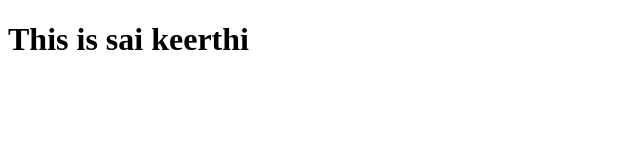
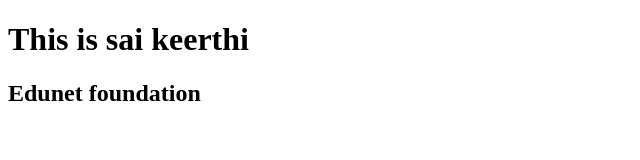
Before and after one commit to Sai123741/EY-edunet, a plain HTML site: page day 3/index.html in a window 1280 px wide. Shown: the whole page, without its empty margins (0-640 px from the left). Drawn offline with Linux system fonts and the light colour scheme.

Commit message:
add a h2 tag

```diff
--- a/day 3/index.html
+++ b/day 3/index.html
@@ -7,5 +7,6 @@
 </head>
 <body>
     <h1>This is sai keerthi</h1>
+    <h2>Edunet foundation</h2>
 </body>
 </html>
```
